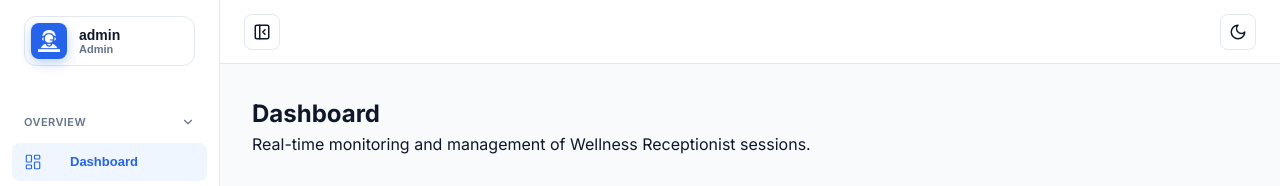
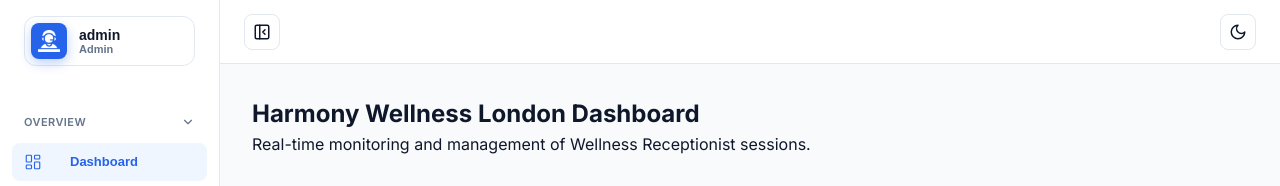
Before and after one commit to alihamzasultan/Wellness-Receptionist, a React (Vite) app: page / in a window 1280 px wide. Both pictures are taken after a click on the button "Sign In to Dashboard". Shown: the top 186 px of the page. Built offline with nearby package versions, Linux system fonts and the light colour scheme; no server answers; the database is empty.

Commit message:
Update Dashboard.tsx

```diff
--- a/src/pages/Dashboard.tsx
+++ b/src/pages/Dashboard.tsx
@@ -29,7 +29,7 @@ export function Dashboard() {
         <div className="animate-up">
             <header className="page-header" style={{ display: 'flex', justifyContent: 'space-between', alignItems: 'center', marginBottom: '32px' }}>
                 <div>
-                    <h1 className="page-title">Dashboard</h1>
+                    <h1 className="page-title">Harmony Wellness London Dashboard</h1>
                     <p className="page-subtitle">Real-time monitoring and management of Wellness Receptionist sessions.</p>
                 </div>
             </header>
```
